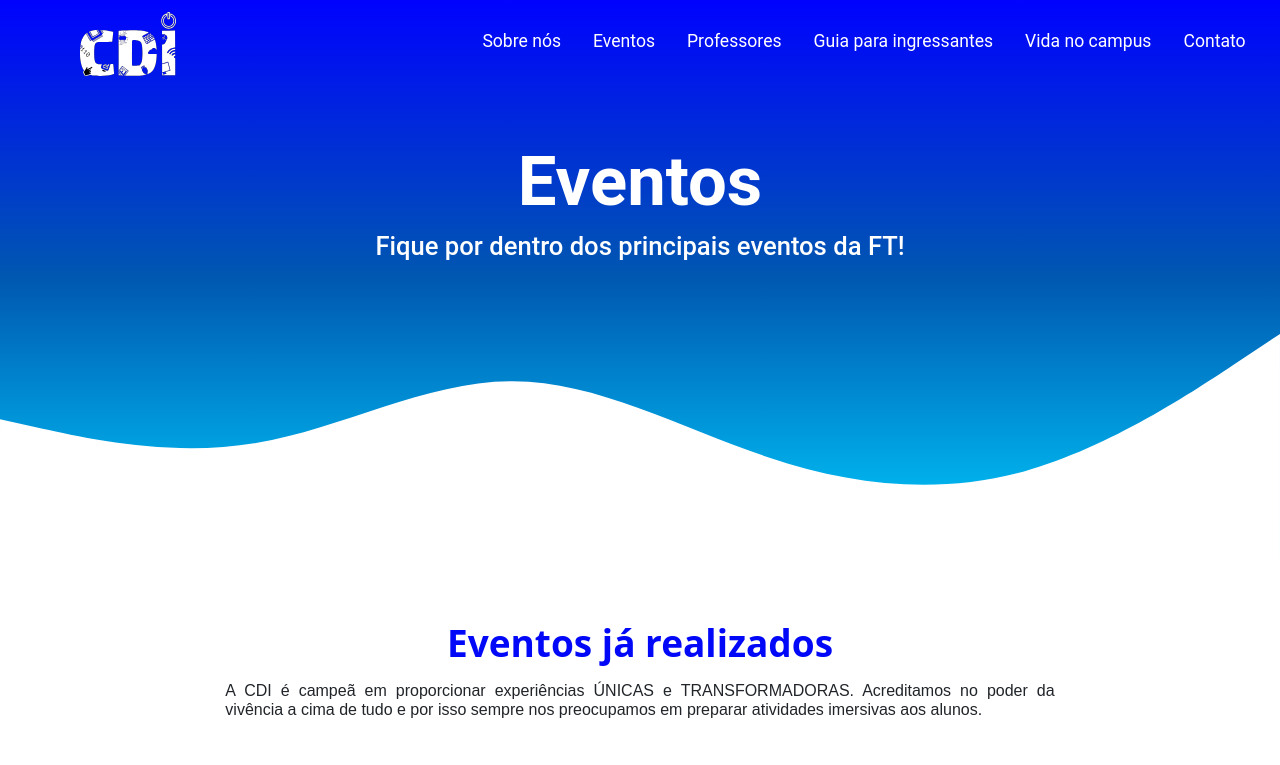
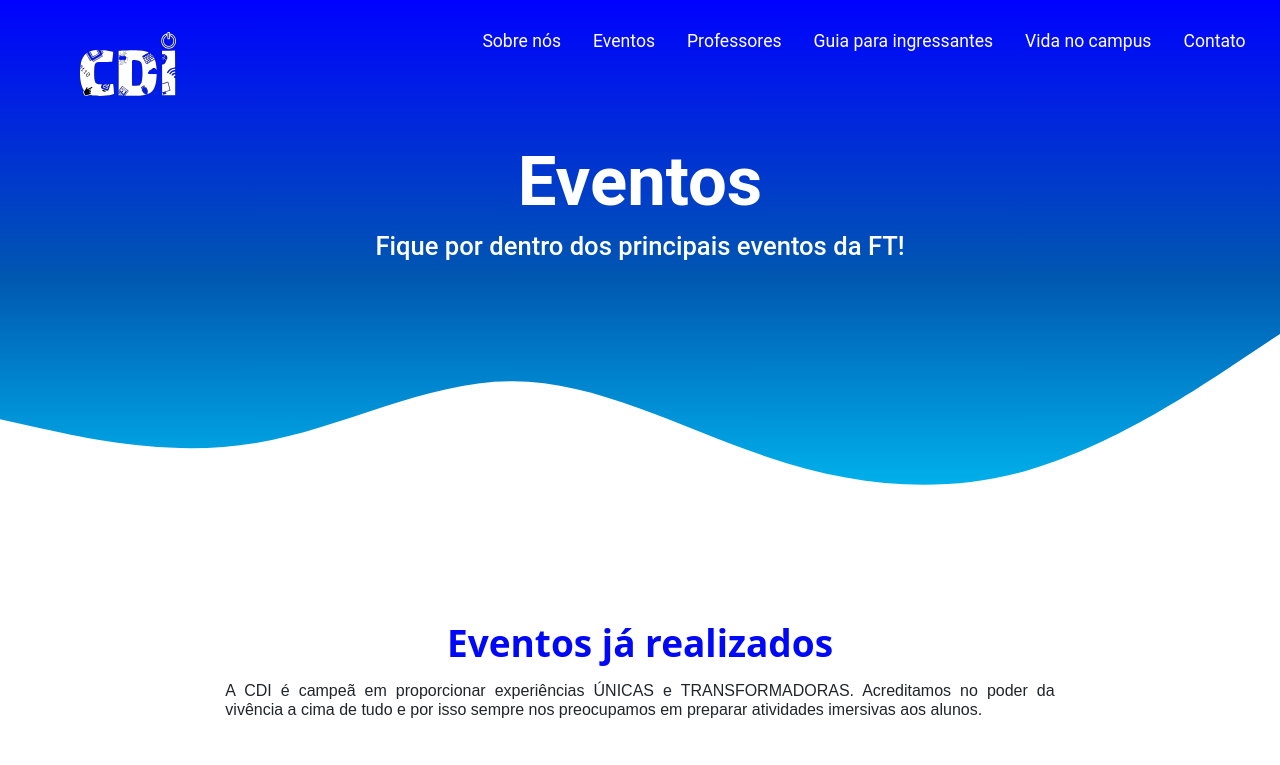
Before and after one commit to gabriellytegon/Site-CDI, a React (Vite) app: page /eventos in a window 1280 px wide. Shown: the top 765 px of the page. Built offline with nearby package versions, Linux system fonts and the light colour scheme.

Commit message:
style: alinhando a logo e o botão do menu

```diff
--- a/src/components/Menu/style.css
+++ b/src/components/Menu/style.css
@@ -31,7 +31,6 @@
     align-items: center;
     justify-content: center;
     width: 20%;
-    margin-top: -40px;
 }
 
 .logoArea {
```
